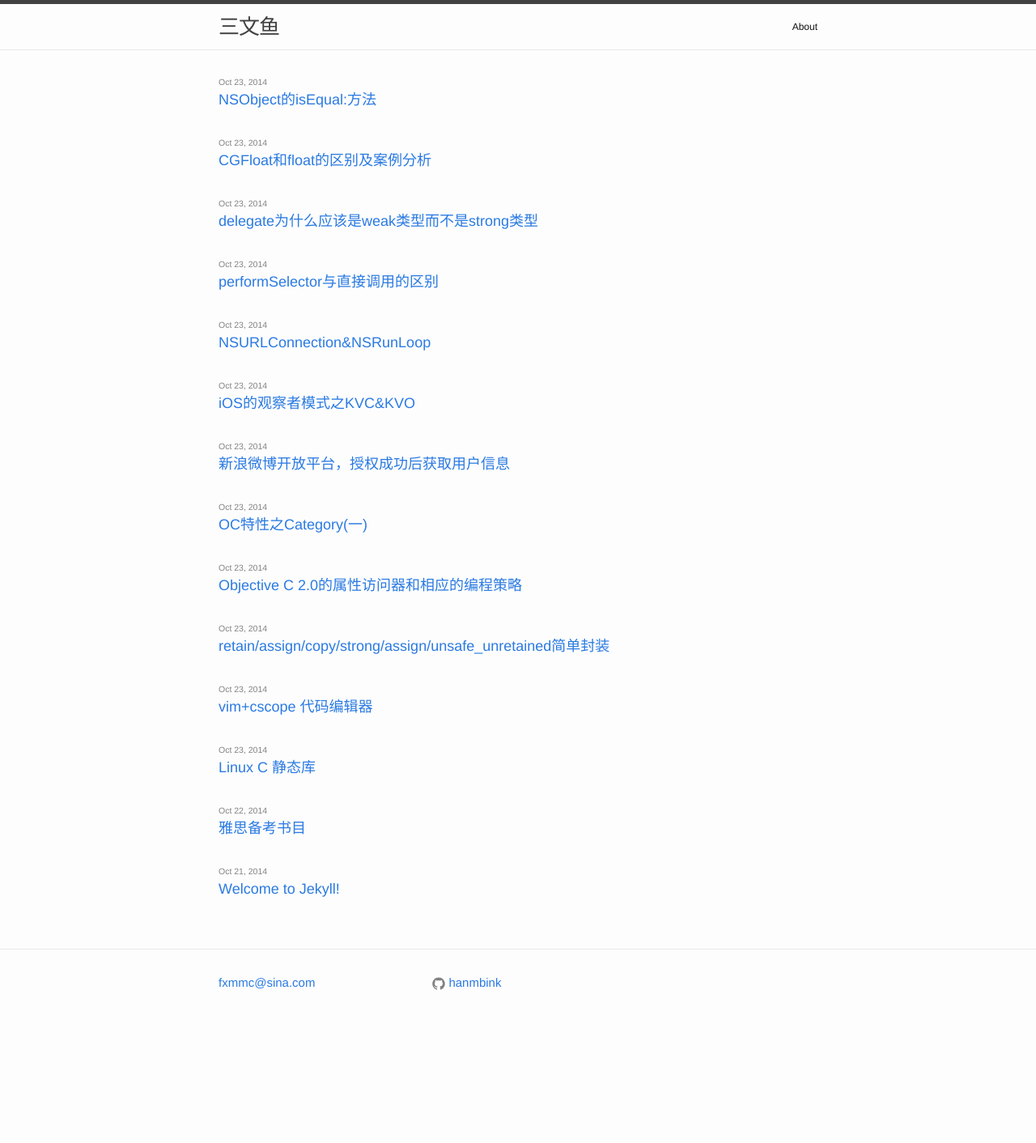
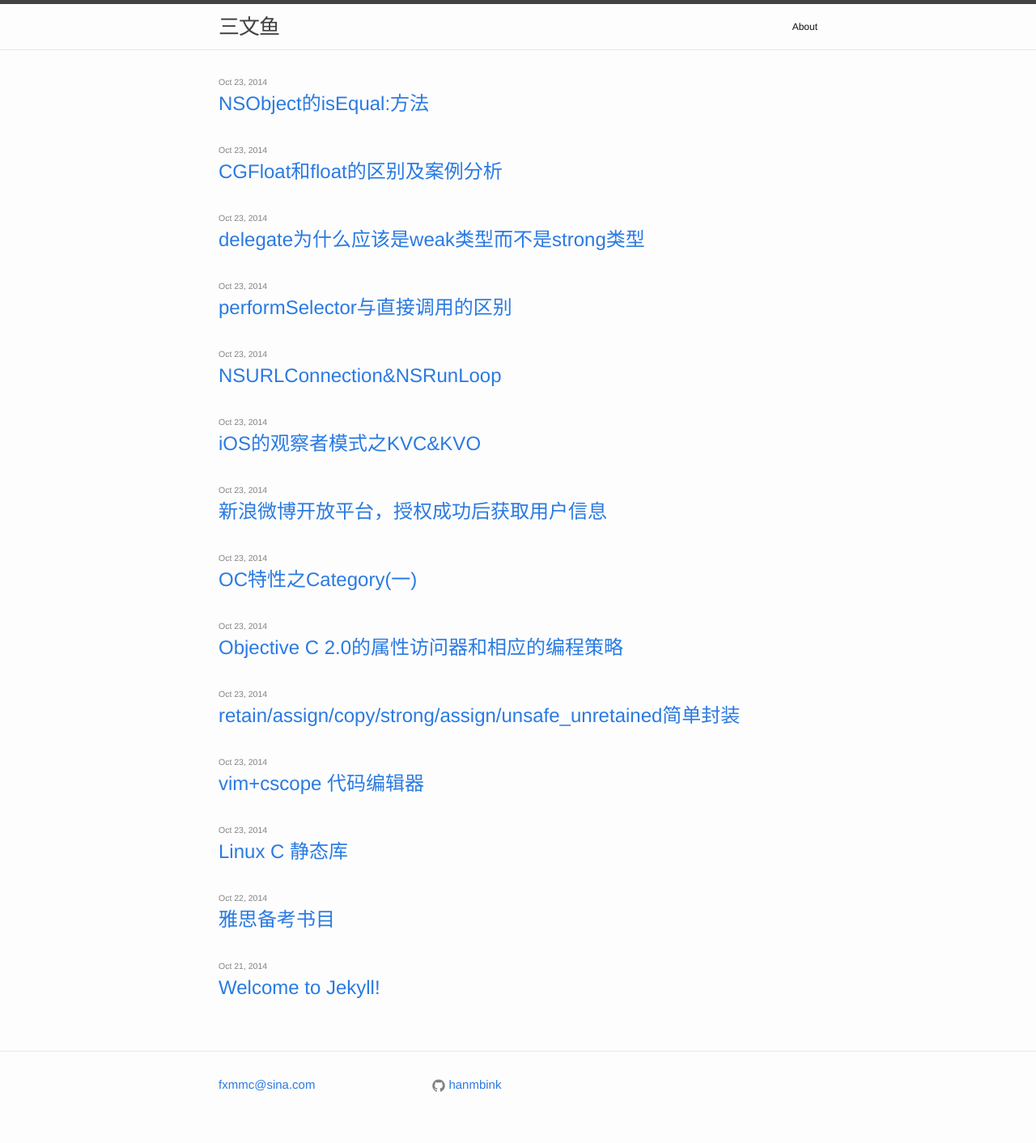
Before and after one commit to binkwang/hanmbink.github.io, a Jekyll site: the page built from index.html, in a window 1280 px wide. Shown: the whole page at 81% size. Built offline with Jekyll 4.4.1, drawn with Linux system fonts in a browser that asks for light colours; before the commit the page ends 1286 px from its top, so only the background shows below that.

Commit message:
Update index.html

```diff
--- a/index.html
+++ b/index.html
@@ -13,7 +13,7 @@
 
         <h1>
           <!--<a class="post-link" href="{{ post.url | prepend: site.baseurl }}">{{ post.title }}</a>-->
-          <a class="post-link" style="font-size:18px;" href="{{ post.url | prepend: site.baseurl }}">{{ post.title }}</a>
+          <a class="post-link" href="{{ post.url | prepend: site.baseurl }}">{{ post.title }}</a>
         </h1>
       </li>
     {% endfor %}
```
